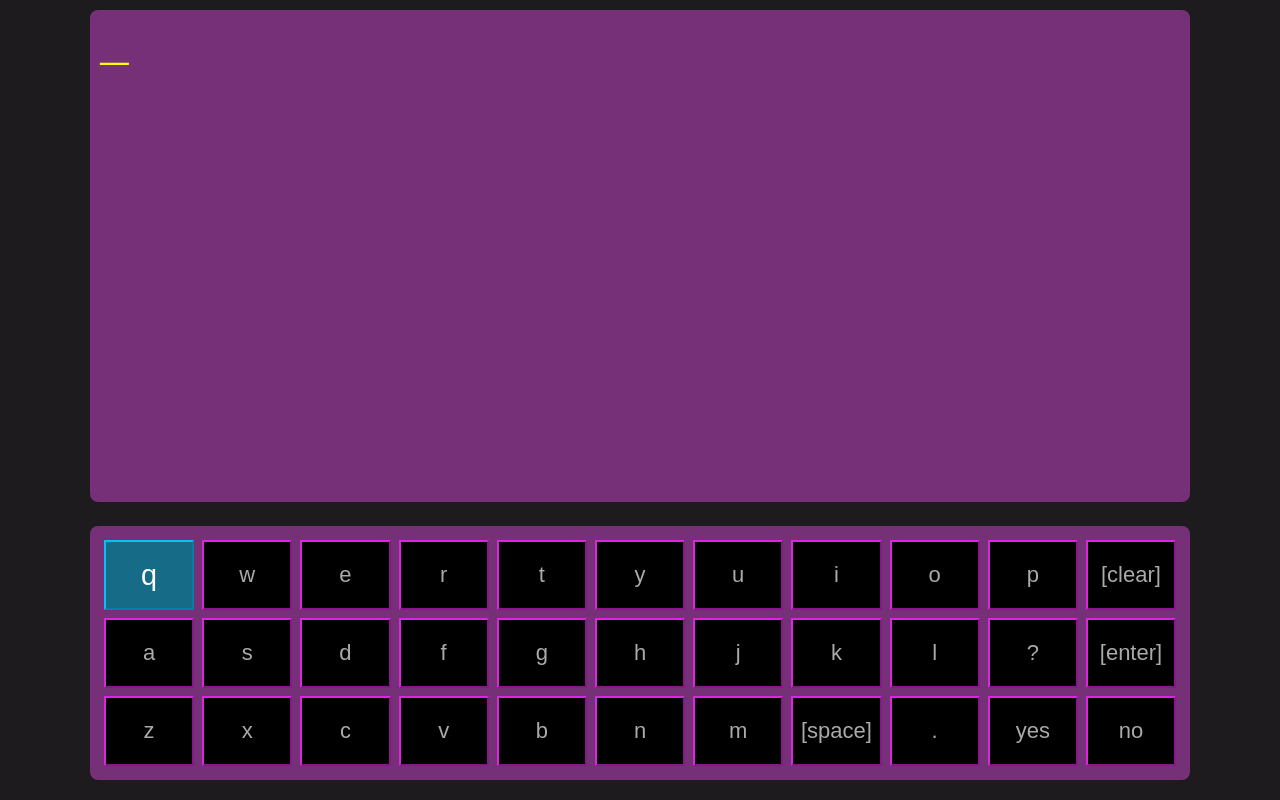
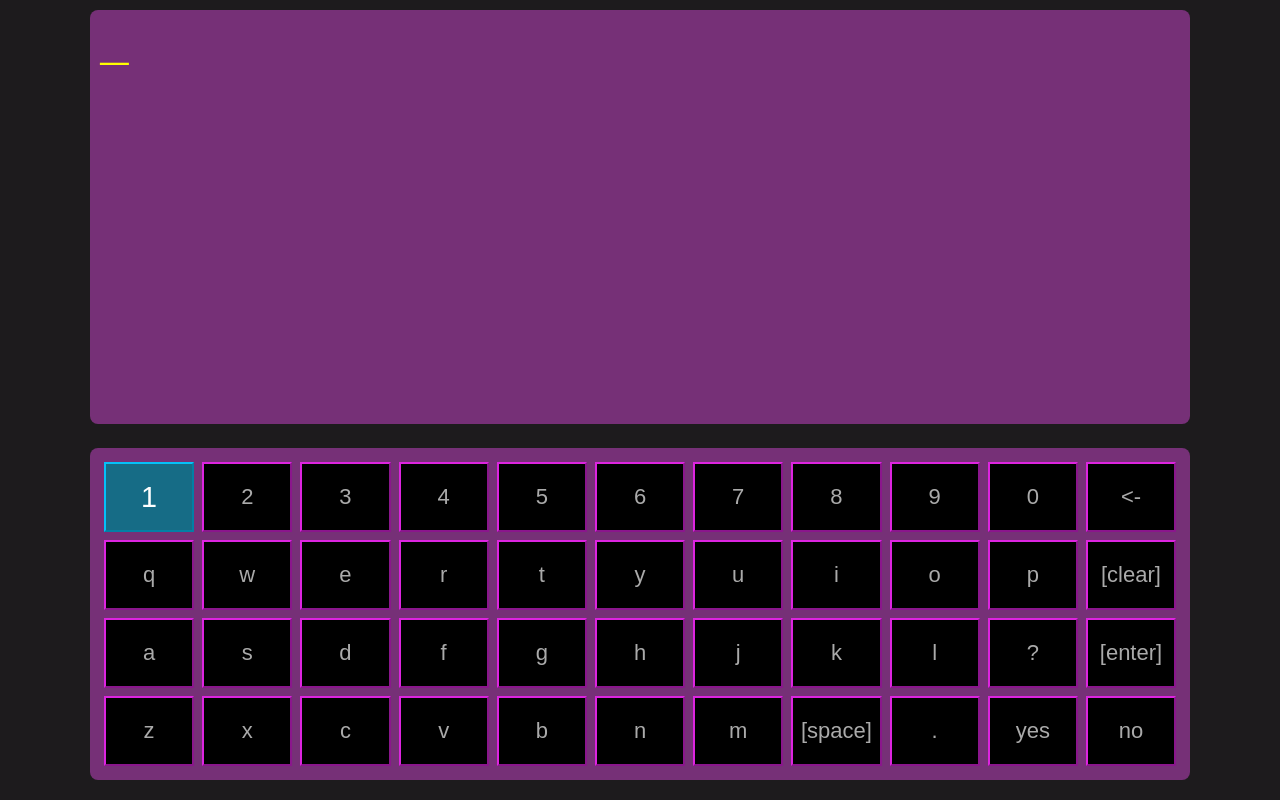
Before and after one commit to liquidrinu/medikb, a website: page medikb.html in a window 1280 px wide. Drawn offline with Linux system fonts and the light colour scheme.

Commit message:
small css touchups

```diff
--- a/medikb.html
+++ b/medikb.html
@@ -104,7 +104,7 @@ const customKeys = {
 
 // keybaord layout to generate
 const keyboard = [
-    /*["1", "2", "3", "4", "5", "6", "7", "8", "9", "0", customKeys.backspace], */
+    ["1", "2", "3", "4", "5", "6", "7", "8", "9", "0", customKeys.backspace],
     ["q", "w", "e", "r", "t", "y", "u", "i", "o", "p", customKeys.clear],
     ["a", "s", "d", "f", "g", "h", "j", "k", "l", "?", customKeys.enter],
     ["z", "x", "c", "v", "b", "n", "m", customKeys.space, ".", customKeys.yes, customKeys.no]
```
